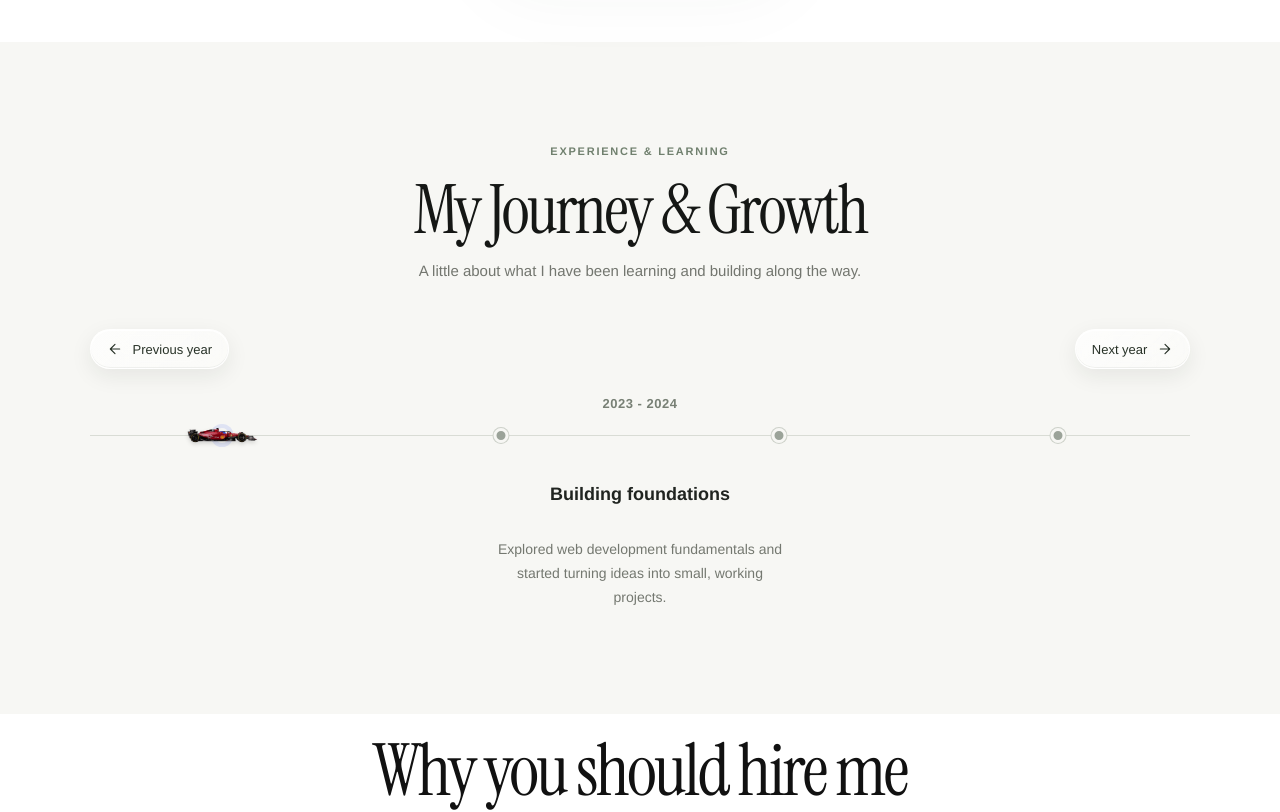
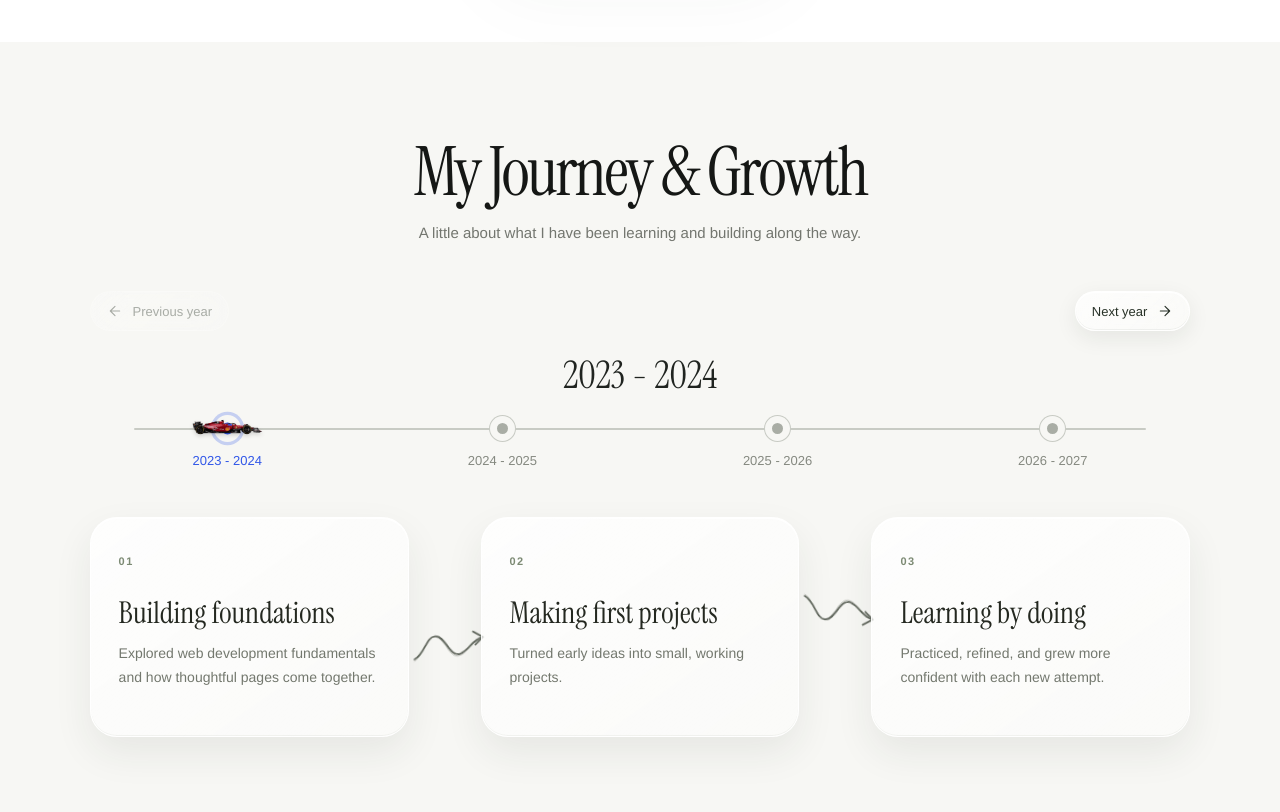
Before and after one commit to piyushxx07/Satvic-Movement, a Next.js app: page /home in a window 1280 px wide. Shown: the part 940-1752 px from the top of the page. Built offline with nearby package versions, Linux system fonts and the light colour scheme.

Commit message:
first commit

```diff
--- a/app/globals.css
+++ b/app/globals.css
@@ -1,5 +1,6 @@
 @import "tailwindcss";
 
+:root { --satvic-highlight-color: #3157e8; }
 * { box-sizing: border-box; }
 html, body { min-height: 100%; margin: 0; }
 body {
@@ -45,14 +46,10 @@ body {
 .home-logo {
   width: 32px;
   height: 32px;
-  display: grid;
-  place-items: center;
+  display: block;
   flex: 0 0 32px;
+  object-fit: cover;
   border-radius: 50%;
-  background: #111;
-  color: #fff;
-  font-size: 17px;
-  font-weight: 400;
 }
 .variable-name { display: inline-flex; align-items: center; white-space: nowrap; cursor: default; }
 .variable-name-character {
@@ -68,7 +65,7 @@ body {
 .variable-name.is-auto-animating .variable-name-character { animation: name-letter-highlight .52s cubic-bezier(.2, .8, .2, 1) both; }
 @keyframes name-letter-highlight {
   0%, 100% { color: #111827; transform: scale(1); }
-  45% { color: #3157e8; font-variation-settings: "wght" 900, "opsz" 40; transform: translateY(-2px) scale(1.16); }
+  45% { color: var(--satvic-highlight-color); font-variation-settings: "wght" 900, "opsz" 40; transform: translateY(-2px) scale(1.16); }
 }
 
 .chance-button {
@@ -100,39 +97,43 @@ body {
 .hire-portrait { display: block; width: 142px; height: 142px; object-fit: cover; object-position: center 30%; border: 7px solid #fff; border-radius: 36px; background: #f1f1ef; box-shadow: 0 12px 38px rgb(0 0 0 / 11%); }
 .hire-name { margin: 26px 0 0; color: #111; font-size: clamp(21px, 2.3vw, 27px); font-weight: 500; letter-spacing: -.025em; }
 .hire-copy { max-width: 940px; margin: 25px 0 0; color: #242424; font-family: var(--font-instrument-serif), Georgia, serif; font-size: clamp(25px, 3.2vw, 39px); font-weight: 400; line-height: 1.32; letter-spacing: -.025em; }
-.journey-section { --journey-motion-duration: 1.8s; padding: 96px clamp(24px, 7vw, 100px) 104px; background: #f7f7f4; }
+.journey-section { padding: 96px clamp(24px, 7vw, 100px) 104px; overflow: hidden; background: #f7f7f4; }
 .journey-heading-group { max-width: 680px; margin: 0 auto 46px; text-align: center; }
-.journey-eyebrow { color: #70806e; font-size: 11px; font-weight: 700; letter-spacing: .16em; text-transform: uppercase; }
-.journey-heading { margin: 14px 0 0; color: #151715; font-family: var(--font-instrument-serif), Georgia, serif; font-size: clamp(42px, 6vw, 68px); font-weight: 400; line-height: 1; letter-spacing: -.035em; }
+.journey-heading { margin: 0; color: #151715; font-family: var(--font-instrument-serif), Georgia, serif; font-size: clamp(42px, 6vw, 68px); font-weight: 400; line-height: 1; letter-spacing: -.035em; }
 .journey-intro { margin: 15px 0 0; color: #73766f; font-size: 15px; line-height: 1.65; }
 .journey-controls { display: flex; width: min(100%, 1120px); align-items: center; justify-content: space-between; gap: 10px; margin: 0 auto 25px; }
-.journey-year-button { position: relative; display: inline-flex; align-items: center; gap: 10px; overflow: hidden; padding: 11px 16px; border: 1px solid rgb(255 255 255 / 78%); border-radius: 999px; background: linear-gradient(135deg, rgb(255 255 255 / 76%), rgb(255 255 255 / 42%)); color: #273127; box-shadow: inset 0 1px 0 rgb(255 255 255 / 95%), inset 0 -1px 0 rgb(130 140 125 / 10%), 0 7px 22px rgb(31 43 31 / 8%); -webkit-backdrop-filter: blur(16px) saturate(1.6); backdrop-filter: blur(16px) saturate(1.6); font: 500 13px/1 "Gilroy", "Helvetica Neue", Arial, sans-serif; cursor: pointer; transition: border-color .2s ease, box-shadow .2s ease, transform .2s ease, background .2s ease; }
+.journey-current-year { margin: 0 auto 12px; color: #202420; font-family: var(--font-instrument-serif), Georgia, serif; font-size: clamp(27px, 3.5vw, 38px); line-height: 1; text-align: center; }
+.journey-year-button { position: relative; display: inline-flex; align-items: center; gap: 10px; overflow: hidden; padding: 11px 16px; border: 1px solid rgb(255 255 255 / 78%); border-radius: 999px; background: linear-gradient(135deg, rgb(255 255 255 / 76%), rgb(255 255 255 / 42%)); color: #273127; box-shadow: inset 0 1px 0 rgb(255 255 255 / 95%), inset 0 -1px 0 rgb(130 140 125 / 10%), 0 7px 22px rgb(31 43 31 / 8%); -webkit-backdrop-filter: blur(16px) saturate(1.6); backdrop-filter: blur(16px) saturate(1.6); font: 500 13px/1 "Gilroy", "Helvetica Neue", Arial, sans-serif; cursor: pointer; transition: border-color .2s ease, box-shadow .2s ease, transform .2s ease, background .2s ease, opacity .2s ease; }
 .journey-year-button::before { position: absolute; top: 0; left: 18%; width: 42%; height: 1px; background: linear-gradient(90deg, transparent, #fff, transparent); content: ""; }
 .journey-year-button:hover { border-color: #fff; background: linear-gradient(135deg, rgb(255 255 255 / 94%), rgb(255 255 255 / 58%)); box-shadow: inset 0 1px 0 #fff, 0 10px 26px rgb(31 43 31 / 12%); transform: translateY(-2px); }
 .journey-year-button:active { transform: translateY(0) scale(.98); }
+.journey-year-button:disabled { opacity: .38; cursor: not-allowed; box-shadow: none; }
 .journey-year-button:focus-visible { outline: 3px solid rgb(49 87 232 / 35%); outline-offset: 3px; }
 .journey-year-button svg { width: 16px; height: 16px; fill: none; stroke: currentColor; stroke-width: 1.7; stroke-linecap: round; stroke-linejoin: round; }
-.journey-timeline-viewport { position: relative; width: min(100%, 1120px); margin: 0 auto; overflow: hidden; }
-.journey-timeline-viewport::before { position: absolute; top: 41px; right: 0; left: 0; z-index: 0; height: 1px; background: #d9dcd5; content: ""; }
-.journey-track-stops { position: absolute; inset: 0; z-index: 2; pointer-events: none; }
-.journey-track-stop { position: absolute; top: 34px; width: 15px; height: 15px; border: 3px solid #f7f7f4; border-radius: 50%; background: #9ba399; box-shadow: 0 0 0 1px #cdd1c9; transform: translateX(-50%); transition: background-color .3s ease, box-shadow .3s ease; }
-.journey-track-stop.is-current { background: #3157e8; box-shadow: 0 0 0 4px rgb(49 87 232 / 12%); }
-.reui-timeline.journey-timeline { position: relative; z-index: 1; display: grid; grid-template-columns: repeat(4, minmax(0, 1fr)); width: 400%; margin: 0; transition: transform var(--journey-motion-duration) cubic-bezier(.35,.05,.25,1); }
-.journey-timeline-item { position: relative; min-width: 0; padding: 0 clamp(18px, 5vw, 60px); }
-.journey-timeline-item::before, .journey-timeline .reui-timeline-indicator, .journey-timeline .reui-timeline-separator { display: none; }
-.reui-timeline-header { position: relative; display: flex; min-height: 136px; flex-direction: column; align-items: center; }
-.reui-timeline-date { order: 0; color: #788075; font-size: 13px; font-weight: 600; letter-spacing: .04em; }
-.reui-timeline-indicator { position: absolute; top: 34px; left: 50%; z-index: 2; width: 15px; height: 15px; border: 3px solid #f7f7f4; border-radius: 50%; background: #9ba399; box-shadow: 0 0 0 1px #cdd1c9; transform: translateX(-50%); transition: background-color .35s ease, box-shadow .35s ease; }
-.journey-timeline-item[data-active="true"] .reui-timeline-indicator { background: #8b9c84; }
-.journey-timeline-item[data-current="true"] .reui-timeline-indicator { background: #3157e8; box-shadow: 0 0 0 4px rgb(49 87 232 / 12%); }
-.journey-timeline-item[data-current="true"] .reui-timeline-title,
-.journey-timeline-item[data-current="true"] .reui-timeline-content { animation: journey-current-in .45s cubic-bezier(.2,.8,.2,1) both; }
-@keyframes journey-current-in { from { opacity: .25; transform: translateY(8px); } to { opacity: 1; transform: translateY(0); } }
-.reui-timeline-separator { position: absolute; top: 41px; left: 50%; width: 100%; height: 1px; background: #d9dcd5; }
-.journey-timeline-item:last-child .reui-timeline-separator { display: none; }
-.reui-timeline-title { order: 1; margin: 68px 0 0; color: #202420; font-size: 18px; font-weight: 600; line-height: 1.35; text-align: center; }
-.reui-timeline-content { max-width: 290px; margin: 8px auto 0; color: #747870; font-size: 14px; line-height: 1.7; text-align: center; }
-.journey-car { position: absolute; top: 24px; z-index: 3; display: block; width: 76px; height: 33px; object-fit: contain; pointer-events: none; filter: drop-shadow(0 2px 2px rgb(0 0 0 / 16%)); transition: left var(--journey-motion-duration) cubic-bezier(.35,.05,.25,1); will-change: left; }
+.journey-years { position: relative; display: grid; grid-template-columns: repeat(4, 1fr); width: min(100%, 1120px); margin: 0 auto 48px; padding-top: 10px; }
+.journey-years::before { position: absolute; top: 22px; right: 4%; left: 4%; z-index: 0; height: 2px; border-radius: 99px; background: #c8cbc4; content: ""; }
+.journey-years-progress { position: absolute; top: 22px; left: 12.5%; z-index: 1; height: 2px; border-radius: 99px; background: transparent; transition: left 700ms cubic-bezier(.35,.05,.25,1), width 700ms cubic-bezier(.35,.05,.25,1), background-color .2s ease; }
+.journey-years.is-moving .journey-years-progress { background: var(--satvic-highlight-color); }
+.journey-car { position: absolute; top: 4px; z-index: 3; display: block; width: 76px; height: 33px; object-fit: contain; pointer-events: none; filter: drop-shadow(0 2px 2px rgb(0 0 0 / 16%)); transform: translateX(-50%); transition: left 700ms cubic-bezier(.35,.05,.25,1); }
+.journey-year { position: relative; z-index: 2; display: flex; flex-direction: column; align-items: center; gap: 12px; padding: 0 4px; border: 0; background: transparent; color: #858980; font: 500 13px/1.2 "Gilroy", "Helvetica Neue", Arial, sans-serif; cursor: pointer; transition: color .2s ease; }
+.journey-year-dot { width: 25px; height: 25px; border: 7px solid #f7f7f4; border-radius: 50%; background: #a9ada5; box-shadow: 0 0 0 1px #c8cbc4; transition: background .2s ease, box-shadow .2s ease, transform .2s ease; }
+.journey-year:hover, .journey-year.is-complete { color: #3157e8; }
+.journey-year.is-complete .journey-year-dot { background: #3157e8; box-shadow: 0 0 0 1px #3157e8; }
+.journey-year.is-current .journey-year-dot { box-shadow: 0 0 0 3px rgb(49 87 232 / 25%); transform: scale(1.08); }
+.journey-year:focus-visible { outline: 2px solid #66795e; outline-offset: 5px; border-radius: 4px; }
+.journey-cards { display: grid; grid-template-columns: minmax(0, 1fr) 72px minmax(0, 1fr) 72px minmax(0, 1fr); align-items: center; width: min(100%, 1120px); margin: 0 auto; animation: journey-cards-in .42s cubic-bezier(.2,.8,.2,1) both; }
+@keyframes journey-cards-in { from { opacity: .35; transform: translateY(10px); } to { opacity: 1; transform: translateY(0); } }
+.journey-card-wrap { display: contents; }
+.journey-card { position: relative; min-height: 220px; padding: 30px 28px; overflow: hidden; border: 1px solid rgb(255 255 255 / 88%); border-radius: 27px; background: linear-gradient(145deg, rgb(255 255 255 / 82%), rgb(255 255 255 / 44%)); box-shadow: inset 0 1px 0 rgb(255 255 255 / 96%), inset 0 -1px 0 rgb(132 141 126 / 9%), 0 16px 38px rgb(40 48 37 / 8%); -webkit-backdrop-filter: blur(18px) saturate(1.45); backdrop-filter: blur(18px) saturate(1.45); }
+.journey-card::before { position: absolute; top: 0; left: 16%; width: 48%; height: 1px; background: linear-gradient(90deg, transparent, #fff, transparent); content: ""; }
+.journey-card-number { display: inline-block; margin-bottom: 29px; color: #7c8a74; font: 600 11px/1 "Gilroy", "Helvetica Neue", Arial, sans-serif; letter-spacing: .13em; }
+.journey-card h3 { margin: 0; color: #242820; font-family: var(--font-instrument-serif), Georgia, serif; font-size: clamp(23px, 2.4vw, 30px); font-weight: 400; line-height: 1.12; }
+.journey-card p { margin: 13px 0 0; color: #73786e; font-size: 14px; line-height: 1.7; }
+.journey-sketch-arrow { grid-row: 1; width: 82px; height: 58px; overflow: visible; fill: none; stroke: #62685e; stroke-width: 2.1; stroke-linecap: round; stroke-linejoin: round; }
+.journey-sketch-arrow-1 { grid-column: 2; transform: translateY(19px) rotate(-7deg); }
+.journey-sketch-arrow-2 { grid-column: 4; transform: translateY(-17px) rotate(8deg) scaleY(-1); }
+.journey-pencil-echo { stroke: #8f948a; stroke-width: 1.1; opacity: .6; }
+.journey-arrow-head { stroke-width: 2.2; }
 .demo-showcase { position: relative; z-index: 1; display: flex; flex: 0 0 auto; flex-direction: column; align-items: center; width: 100%; height: auto; min-height: 735px; }
 .video-carousel { position: relative; display: grid; flex: 1 1 0; place-items: center; width: 100%; min-height: 0; touch-action: pan-y; }
 .demo-showcase-title { position: relative; z-index: 1; flex: 0 0 auto; margin: var(--showcase-nav-heading-gap) 0 0; color: #111; font-family: var(--font-instrument-serif), Georgia, serif; font-size: var(--showcase-heading-size); font-weight: 400; line-height: .9; letter-spacing: -.035em; text-align: center; }
@@ -236,10 +237,16 @@ body {
   .journey-heading-group { margin-bottom: 38px; }
   .journey-intro { max-width: 34ch; margin-right: auto; margin-left: auto; }
   .journey-controls { margin-bottom: 16px; }
-  .journey-timeline-item { padding: 0 6px; }
-  .reui-timeline-header { min-height: 136px; }
-  .reui-timeline-title { margin-top: 68px; font-size: 17px; }
-  .reui-timeline-content { max-width: 34ch; margin: 8px auto 0; font-size: 13px; text-align: center; }
+  .journey-years { margin-bottom: 32px; }
+  .journey-year { gap: 9px; font-size: 10px; }
+  .journey-year-dot { width: 18px; height: 18px; border-width: 5px; }
+  .journey-car { top: 7px; width: 64px; height: 28px; }
+  .journey-cards { grid-template-columns: minmax(0, 1fr); gap: 0; }
+  .journey-card { min-height: 0; padding: 24px; border-radius: 23px; }
+  .journey-card-number { margin-bottom: 17px; }
+  .journey-card h3 { font-size: 27px; }
+  .journey-sketch-arrow { grid-column: 1; grid-row: auto; justify-self: center; width: 65px; height: 46px; transform: rotate(90deg); }
+  .journey-sketch-arrow-1, .journey-sketch-arrow-2 { grid-column: 1; transform: rotate(90deg); }
   .demo-showcase { min-height: 735px; height: auto; flex: 0 0 auto; }
   .video-carousel { min-height: 650px; transform: translateY(-60px); }
   .video-preview-slot { width: 92px; height: 235px; }
--- a/app/home/page.tsx
+++ b/app/home/page.tsx
@@ -5,16 +5,6 @@ import { createPortal } from "react-dom";
 import TargetCursor from "../../components/TargetCursor";
 import { Iphone } from "@/components/ui/iphone";
 import ProfileCard from "@/components/ui/profile-card";
-import {
-  Timeline,
-  TimelineContent,
-  TimelineDate,
-  TimelineHeader,
-  TimelineIndicator,
-  TimelineItem,
-  TimelineSeparator,
-  TimelineTitle,
-} from "@/components/reui/timeline";
 
 const brandName = "Satvic Movement";
 const highlightDuration = (brandName.length - 1) * 45 + 520;
@@ -46,26 +36,38 @@ const projectJourney = [
   {
     id: 1,
     date: "2023 - 2024",
-    title: "Building foundations",
-    description: "Explored web development fundamentals and started turning ideas into small, working projects.",
+    cards: [
+      { title: "Building foundations", description: "Explored web development fundamentals and how thoughtful pages come together." },
+      { title: "Making first projects", description: "Turned early ideas into small, working projects." },
+      { title: "Learning by doing", description: "Practiced, refined, and grew more confident with each new attempt." },
+    ],
   },
   {
     id: 2,
     date: "2024 - 2025",
-    title: "Learning through projects",
-    description: "Built practical experience by designing, developing, and refining responsive web experiences.",
+    cards: [
+      { title: "Learning through projects", description: "Built practical experience by taking ideas from plan to finished page." },
+      { title: "Designing for people", description: "Created responsive layouts that feel clear and easy to use." },
+      { title: "Refining the details", description: "Improved each experience through iteration and careful polish." },
+    ],
   },
   {
     id: 3,
     date: "2025 - 2026",
-    title: "Expanding my experience",
-    description: "Deepening my skills through new projects, feedback, and hands-on problem solving.",
+    cards: [
+      { title: "Taking on new challenges", description: "Expanded my experience with a wider range of project work." },
+      { title: "Learning from feedback", description: "Used fresh perspectives to make each result stronger." },
+      { title: "Solving problems", description: "Kept building practical skills through hands-on work." },
+    ],
   },
   {
     id: 4,
     date: "2026 - 2027",
-    title: "Growing with purpose",
-    description: "Continuing to learn, take on new challenges, and create thoughtful digital experiences.",
+    cards: [
+      { title: "Growing with purpose", description: "Continuing to learn and take on meaningful new challenges." },
+      { title: "Creating thoughtfully", description: "Building digital experiences with care and intention." },
+      { title: "Making it useful", description: "Focusing on work that feels clear, helpful, and enjoyable." },
+    ],
   },
 ];
 
@@ -92,7 +94,7 @@ function SatvicBrand() {
 
   return (
     <a className="home-brand cursor-target" data-cursor-label="Home" href="/home" aria-label="Satvic Movement home">
-      <span className="home-logo" aria-hidden="true">S</span>
+      <img className="home-logo" src="/logo.jpg" alt="" aria-hidden="true" />
       <span
         className={`variable-name${autoAnimating ? " is-auto-animating" : ""}`}
         aria-label={brandName}
@@ -159,17 +161,32 @@ export default function StudioHome() {
   const [contactOpen, setContactOpen] = useState(false);
   const [contactClosing, setContactClosing] = useState(false);
   const [journeyIndex, setJourneyIndex] = useState(0);
+  const [journeyFromIndex, setJourneyFromIndex] = useState(0);
+  const [journeyMoving, setJourneyMoving] = useState(false);
   const [contactOrigin, setContactOrigin] = useState({ x: 0, y: 0 });
   const videoRef = useRef<HTMLVideoElement | null>(null);
   const contactButtonRef = useRef<HTMLButtonElement | null>(null);
   const contactDialogRef = useRef<HTMLDivElement | null>(null);
   const contactCloseTimer = useRef<ReturnType<typeof setTimeout> | null>(null);
+  const journeyMotionTimer = useRef<ReturnType<typeof setTimeout> | null>(null);
   const playingRef = useRef(true);
   const pendingTimeRef = useRef<number | null>(null);
   const swipeStartRef = useRef<number | null>(null);
   const dotMatrixRef = useRef<HTMLDivElement | null>(null);
   const hireDotMatrixRef = useRef<HTMLDivElement | null>(null);
   const activeVideo = videoSequence[activeIndex];
+
+  const changeJourney = (index: number) => {
+    if (journeyMotionTimer.current) clearTimeout(journeyMotionTimer.current);
+    setJourneyFromIndex(journeyIndex);
+    setJourneyIndex(index);
+    setJourneyMoving(true);
+    journeyMotionTimer.current = setTimeout(() => setJourneyMoving(false), 720);
+  };
+
+  useEffect(() => () => {
+    if (journeyMotionTimer.current) clearTimeout(journeyMotionTimer.current);
+  }, []);
 
   const closeContact = () => {
     const button = contactButtonRef.current?.getBoundingClientRect();
@@ -443,44 +460,47 @@ export default function StudioHome() {
       </section>
       <section className="journey-section" aria-labelledby="journey-heading">
         <div className="journey-heading-group">
-          <span className="journey-eyebrow">Experience &amp; learning</span>
           <h2 id="journey-heading" className="journey-heading">My Journey &amp; Growth</h2>
           <p className="journey-intro">A little about what I have been learning and building along the way.</p>
         </div>
         <div className="journey-controls">
-          <button className="journey-year-button" type="button" aria-label={`Previous year: ${projectJourney[(journeyIndex - 1 + projectJourney.length) % projectJourney.length].date}`} onClick={() => setJourneyIndex(index => (index - 1 + projectJourney.length) % projectJourney.length)}>
+          <button className="journey-year-button" type="button" aria-label="Previous year" disabled={journeyIndex === 0} onClick={() => changeJourney(Math.max(0, journeyIndex - 1))}>
             <svg viewBox="0 0 24 24" aria-hidden="true"><path d="M19 12H5m7 7-7-7 7-7" /></svg>
             Previous year
           </button>
-          <button className="journey-year-button" type="button" aria-label={`Next year: ${projectJourney[(journeyIndex + 1) % projectJourney.length].date}`} onClick={() => setJourneyIndex(index => (index + 1) % projectJourney.length)}>
+          <button className="journey-year-button" type="button" aria-label="Next year" disabled={journeyIndex === projectJourney.length - 1} onClick={() => changeJourney(Math.min(projectJourney.length - 1, journeyIndex + 1))}>
             Next year
             <svg viewBox="0 0 24 24" aria-hidden="true"><path d="M5 12h14m-7-7 7 7-7 7" /></svg>
           </button>
         </div>
-        <div className="journey-timeline-viewport">
-          <div className="journey-track-stops" aria-hidden="true">
-            {projectJourney.map((item, index) => (
-              <span
-                key={item.id}
-                className={`journey-track-stop${index === journeyIndex ? " is-current" : ""}`}
-                style={{ left: `${12 + index * (76 / (projectJourney.length - 1))}%` }}
-              />
-            ))}
-          </div>
-          <img className="journey-car" src="/timeline.png" alt="" aria-hidden="true" style={{ left: `calc(${12 + journeyIndex * (76 / (projectJourney.length - 1))}% - 38px)` }} />
-          <Timeline defaultValue={journeyIndex + 1} orientation="horizontal" className="journey-timeline" style={{ transform: `translateX(-${journeyIndex * 25}%)` }}>
-            {projectJourney.map(item => (
-              <TimelineItem key={item.id} step={item.id} className="journey-timeline-item">
-                <TimelineHeader>
-                  <TimelineSeparator />
-                  <TimelineDate>{item.date}</TimelineDate>
-                  <TimelineTitle>{item.title}</TimelineTitle>
-                  <TimelineIndicator />
-                </TimelineHeader>
-                <TimelineContent>{item.description}</TimelineContent>
-              </TimelineItem>
-            ))}
-          </Timeline>
+        <p className="journey-current-year" aria-live="polite">{projectJourney[journeyIndex].date}</p>
+        <div className={`journey-years${journeyMoving ? " is-moving" : ""}`} role="group" aria-label="Choose a year">
+          <span className="journey-years-progress" aria-hidden="true" style={{ left: `calc(12.5% + ${Math.min(journeyFromIndex, journeyIndex) * 25}%)`, width: `calc(${Math.abs(journeyFromIndex - journeyIndex) * 25}%)` }} />
+          <img className="journey-car" src="/timeline.png" alt="" aria-hidden="true" style={{ left: `calc(12.5% + ${journeyIndex * 25}%)` }} />
+          {projectJourney.map((item, index) => (
+            <button key={item.id} type="button" className={`journey-year${index <= journeyIndex ? " is-complete" : ""}${index === journeyIndex ? " is-current" : ""}`} aria-pressed={index === journeyIndex} onClick={() => changeJourney(index)}>
+              <span className="journey-year-dot" aria-hidden="true" />
+              <span>{item.date}</span>
+            </button>
+          ))}
+        </div>
+        <div className="journey-cards" key={projectJourney[journeyIndex].id}>
+          {projectJourney[journeyIndex].cards.map((card, index) => (
+            <div className="journey-card-wrap" key={card.title}>
+              <article className="journey-card">
+                <span className="journey-card-number">0{index + 1}</span>
+                <h3>{card.title}</h3>
+                <p>{card.description}</p>
+              </article>
+              {index < 2 && (
+                <svg className={`journey-sketch-arrow journey-sketch-arrow-${index + 1}`} viewBox="0 0 100 60" aria-hidden="true">
+                  <path className="journey-pencil-echo" d="M5 43 C18 37 21 16 33 17 C45 18 47 46 60 43 C72 40 77 27 90 26" />
+                  <path d="M5 41 C19 36 22 15 34 16 C46 17 48 44 61 41 C73 38 78 25 91 24" />
+                  <path className="journey-arrow-head" d="m80 16 11 8-10 8" />
+                </svg>
+              )}
+            </div>
+          ))}
         </div>
       </section>
       <section className="hire-section" aria-labelledby="hire-heading" onPointerMove={onHirePointerMove} onPointerLeave={hideHireDotMatrix}>
--- a/app/layout.tsx
+++ b/app/layout.tsx
@@ -13,9 +13,9 @@ export const metadata: Metadata = {
   title: "Satvic Language Studio",
   description: "A thoughtful workspace for bringing Satvic videos to more languages.",
   icons: {
-    icon: [{ url: "/satvic.webp", type: "image/webp" }],
-    shortcut: "/satvic.webp",
-    apple: "/satvic.webp",
+    icon: [{ url: "/logo-icon.svg", type: "image/svg+xml" }],
+    shortcut: "/logo-icon.svg",
+    apple: "/logo-icon.svg",
   },
 };
 
```
Also changed, not shown: public/logo-icon.svg (added), public/logo.jpg (added).
